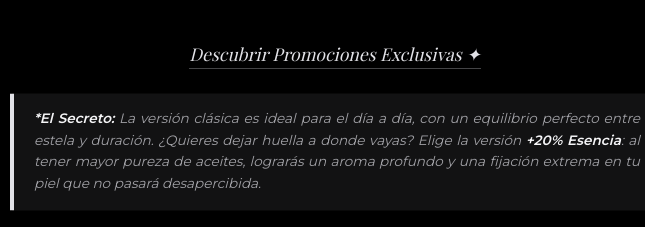
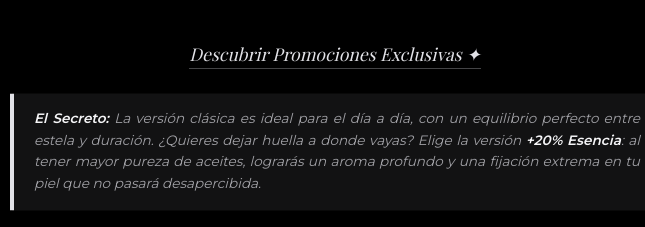
Before and after one commit to shatium/shatium.github.io, a plain HTML site: page index.html in a window 1280 px wide. Shown: the part 3585-3812 px from the top of the page, 305-950 px from the left. Drawn offline with nearby package versions, Linux system fonts and the light colour scheme; a web font is replaced by a local one.

Commit message:
Update index.html

```diff
--- a/index.html
+++ b/index.html
@@ -583,7 +583,7 @@
 
         <!-- STICKER EXPLICATIVO -->
         <div class="info-sticker dark-sticker reveal">
-            <b>*El Secreto:</b> La versión clásica es ideal para el día a día, con un equilibrio perfecto entre estela y duración. ¿Quieres dejar huella a donde vayas? Elige la versión <b>+20% Esencia</b>: al tener mayor pureza de aceites, lograrás un aroma profundo y una fijación extrema en tu piel que no pasará desapercibida.
+            <b>El Secreto:</b> La versión clásica es ideal para el día a día, con un equilibrio perfecto entre estela y duración. ¿Quieres dejar huella a donde vayas? Elige la versión <b>+20% Esencia</b>: al tener mayor pureza de aceites, lograrás un aroma profundo y una fijación extrema en tu piel que no pasará desapercibida.
         </div>
 
         <h3 class="gallery-title reveal">Ejemplos de perfumes <em>"Essentials+"</em></h3>
```
